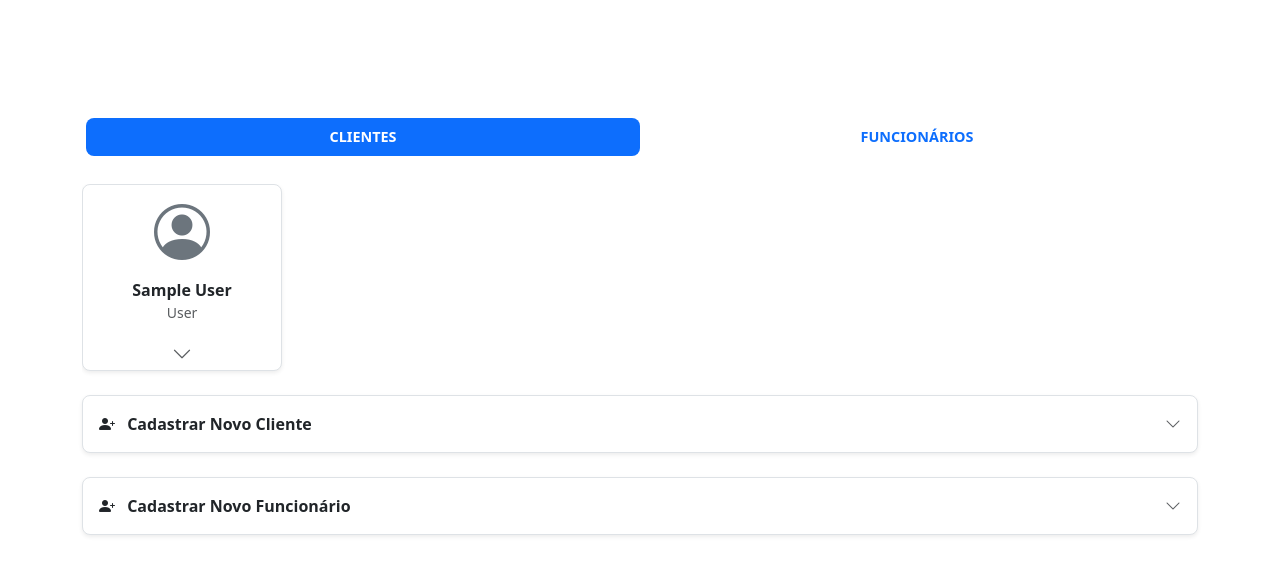
After one commit to anleaes/2026-1-SDM-Segunda-Noite-ZS-07, a Django app: page /gerenciamento/ in a window 1280 px wide. The commit adds this page. Shown: the top 582 px of the page. Run offline with Django 5.2, Linux system fonts and the light colour scheme; a user stored in the database is signed in; tables that the repository leaves empty hold one stand-in row (values such as "Sample post").

Commit message:
Create a website management page with the ability to create and edit adopters and employees.

```diff
--- /dev/null
+++ b/apps/adopters/forms.py
@@ -0,0 +1,14 @@
+from django import forms
+from .models import Adopter
+
+class AdopterForm(forms.ModelForm):
+    username = forms.CharField(max_length=150, label='Usuário', required=True)
+    email = forms.EmailField(label='E-mail', required=True)
+    password = forms.CharField(widget=forms.PasswordInput, label='Senha', required=True)
+
+    class Meta:
+        model = Adopter
+        fields = [
+            'username', 'email', 'first_name', 'last_name','password', 'cpf',
+            'address', 'yard_security', 'addressComprove', 'checkedData'
+        ]
--- a/apps/adopters/models.py
+++ b/apps/adopters/models.py
@@ -3,7 +3,7 @@ from persons.models import Person
 
 # Create your models here.
 class Adopter(Person):
-    yard_security = models.BooleanField('Segurança do Jardim', default=False, null=False, choices=[
+    yard_security = models.BooleanField('Segurança do Local', default=False, null=False, choices=[
         (True, 'Seguro'),
         (False, 'Não seguro'),
     ])
--- a/apps/adopters/urls.py
+++ b/apps/adopters/urls.py
@@ -8,5 +8,7 @@ router = routers.SimpleRouter()
 router.register('', views.AdopterViewSet, basename='adotantes')
 
 urlpatterns = [
-    path('', include(router.urls) )
+    path('adicionar/', views.add_adopter, name='add_adopter'),
+    path('editar/<int:register_adopter>/', views.edit_adopter, name='edit_adopter'),
+    path('', include(router.urls) ),
 ]
--- a/apps/core/urls.py
+++ b/apps/core/urls.py
@@ -7,6 +7,5 @@ app_name = 'core'
 urlpatterns = [
     path('', views.home, name='home'),
     path('login/', TemplateView.as_view(template_name='core/login.html'), name='login'),
-
-
+    path('gerenciamento/', views.management_panel, name='management_panel'),
 ]
--- a/apps/core/views.py
+++ b/apps/core/views.py
@@ -1,5 +1,11 @@
 from django.shortcuts import render
+from django.contrib.auth.decorators import user_passes_test
+from django.contrib import messages
 from animals.models import Animal
+from employees.models import Employee
+from adopters.models import Adopter
+from employees.forms import EmployeeForm
+from adopters.forms import AdopterForm
 
 # Create your views here.
 
@@ -10,3 +16,20 @@ def home(request):
         'animals': animals
     }
     return render(request, template_name, context)
+
+@user_passes_test(lambda u: u.is_superuser)
+def management_panel(request):
+    template_name = 'dashboard/management_panel.html'
+
+    employees = Employee.objects.all()
+    form_employee = EmployeeForm()
+    adopters = Adopter.objects.all()
+    form_adopters = AdopterForm()
+
+    context = {
+        'employees': employees,
+        'adopters': adopters,
+        'form_employee': form_employee,
+        'form_adopters': form_adopters
+    }
+    return render(request, template_name, context)
--- a/apps/employees/forms.py
+++ b/apps/employees/forms.py
@@ -2,7 +2,22 @@ from django import forms
 from .models import Employee
 
 class EmployeeForm(forms.ModelForm):
+    username = forms.CharField(max_length=150, label='Usuário', required=True)
+    email = forms.EmailField(label='E-mail', required=True)
+    password = forms.CharField(widget=forms.PasswordInput, label='Senha', required=True)
 
     class Meta:
         model = Employee
+
+        fields = [
+            'username', 'email','first_name',
+            'last_name', 'birth_date', 'cpf',
+            'password', 'position', 'hire_date'
+        ]
+
+        widgets = {
+            'birth_date': forms.DateInput(attrs={'type': 'date'}),
+            'hire_date': forms.DateInput(attrs={'type': 'date'}),
+        }
+
         exclude = ()
--- a/apps/employees/urls.py
+++ b/apps/employees/urls.py
@@ -8,9 +8,9 @@ router = routers.SimpleRouter()
 router.register('', views.EmployeeViewSet, basename='funcionarios')
 
 urlpatterns = [
-    path('', include(router.urls)),
     path('listar/', views.list_employees, name='list_employees'),
     path('adicionar/', views.add_employee, name='add_employee'),
     path('editar/<int:register_employee>/', views.edit_employee, name='edit_employee'),
     path('excluir/<int:register_employee>/', views.delete_employee, name='delete_employee'),
+    path('', include(router.urls)),
 ]
--- a/templates/base.html
+++ b/templates/base.html
@@ -53,7 +53,7 @@
                             </li>
                             {% if user.is_superuser %}
                                 <li>
-                                    <a class="dropdown-item py-2" href="{% url 'employees:list_employees' %}">
+                                    <a class="dropdown-item py-2" href="{% url 'core:management_panel' %}">
                                         Gerenciamento do Site
                                     </a>
                                 </li>
--- /dev/null
+++ b/templates/dashboard/management_panel.html
@@ -0,0 +1,282 @@
+{% extends 'base.html' %}
+{% load static %}
+
+{% block title %}{{ block.super }}{% endblock title %}
+
+{% block extra_css %}
+    <link rel="stylesheet" href="{% static 'css/management_panel.css' %}">
+{% endblock extra_css %}
+
+{% block body %}
+<div class="container py-4">
+
+    <div class="rn-card">
+
+        <ul class="nav nav-pills nav-justified mb-4 p-1 rounded-3" style="background-color: var(--bege-secondary);" id="tabGerenciamento" role="tablist">
+            <li class="nav-item" role="presentation">
+                <button class="nav-link active fw-bold text-uppercase py-2 rounded-3 border-0 shadow-none" id="clientes-tab" data-bs-toggle="tab" data-bs-target="#clientes-panel" type="button" role="tab" style="font-size: 0.9rem;">
+                    Clientes
+                </button>
+            </li>
+            <li class="nav-item" role="presentation">
+                <button class="nav-link fw-bold text-uppercase py-2 rounded-3 border-0 shadow-none" id="funcionarios-tab" data-bs-toggle="tab" data-bs-target="#funcionarios-panel" type="button" role="tab" style="font-size: 0.9rem;">
+                    Funcionários
+                </button>
+            </li>
+        </ul>
+
+        <div class="tab-content" id="tabGerenciamentoConteudo">
+
+            <div class="tab-pane fade show active" id="clientes-panel" role="tabpanel" aria-labelledby="clientes-tab">
+
+                <div class="d-flex gap-3 overflow-auto flex-nowrap pb-4 align-items-start">
+
+                    {% for adopter in adopters %}
+                    <div class="border rounded-3 px-3 pt-1 bg-white shadow-sm flex-shrink-0" style="min-width: 200px;">
+
+                        <div class="text-center cursor-pointer" data-bs-toggle="collapse" data-bs-target="#client-collapse-{{ adopter.register }}" style="cursor: pointer;">
+                            <i class="bi bi-person-circle text-secondary" style="font-size: 3.5rem;"></i>
+                            <div class="mt-2 mb-3">
+                                <h6 class="fw-bold mb-0" style="color: var(--text);">{{ adopter.first_name }} {{ adopter.last_name }}</h6>
+                                <small class="text-muted">User</small>
+                            </div>
+                            <i class="bi bi-chevron-down text-muted fs-5"></i>
+                        </div>
+
+                        <div class="collapse" id="client-collapse-{{ adopter.register }}">
+
+                            <div class="mb-3 text-center">
+                                <span class="d-block text-muted small fw-bold">Usuário:</span>
+                                <span class="fw-bold fs-6">@{{ adopter.user.username|default:"Sem usuário" }}</span>
+                                <div class="d-flex gap-2 mt-3">
+                                    <button class="btn btn-sm btn-primary flex-fill" onclick="abrirModalTexto('{{ adopter.register }}', 'adopter', 'username', 'Alterar Usuário', '{{ adopter.user.username }}')">Alterar User</button>
+                                    <button class="btn btn-sm btn-secondary flex-fill" onclick="abrirModalTexto('{{ adopter.register }}', 'adopter', 'password', 'Nova Senha', '')">Nova Senha</button>
+                                </div>
+                            </div>
+
+                            <div class="d-flex justify-content-between align-items-center mb-3 bg-light p-2 rounded">
+                                <div>
+                                    <span class="d-block text-muted small fw-bold">Endereço:</span>
+                                    <span class="text-dark">{{ adopter.address }}</span>
+                                </div>
+                                <button class="btn btn-sm text-primary fs-5 border-0 shadow-none ms-2" onclick="abrirModalTexto('{{ adopter.register }}', 'adopter', 'address', 'Alterar Endereço', '{{ adopter.address }}')"><i class="bi bi-pencil-square"></i></button>
+                            </div>
+
+                            <form method="POST" action="{% url "adopters:edit_adopter" adopter.register %}">
+                                {% csrf_token %}
+                                <input type="hidden" name="quick_status_update" value="true">
+
+                                <div class="d-flex flex-column gap-2 mt-2">
+                                    <div class="form-check form-switch d-flex justify-content-between align-items-center ps-0 py-1 m-0">
+                                        <label class="form-check-label fw-medium small"><i class="bi bi-house-door me-2"></i>Local Seguro</label>
+                                        <input class="form-check-input ms-0 shadow-none custom-switch" type="checkbox" role="switch" name="yard_security"{% if adopter.yard_security %}checked{% endif %}>
+                                    </div>
+                                    <div class="form-check form-switch d-flex justify-content-between align-items-center ps-0 py-1 m-0">
+                                        <label class="form-check-label fw-medium small"><i class="bi bi-geo-alt me-2"></i>Endereço Verificado</label>
+                                        <input class="form-check-input ms-0 shadow-none custom-switch" type="checkbox" role="switch" name="address_verify" {% if adopter.addressComprove %}checked{% endif %}>
+                                    </div>
+                                    <div class="form-check form-switch d-flex justify-content-between align-items-center ps-0 py-1 m-0">
+                                        <label class="form-check-label fw-medium small"><i class="bi bi-check-circle me-2"></i>Dados Validados</label>
+                                        <input class="form-check-input ms-0 shadow-none custom-switch" type="checkbox" role="switch" name="checked_data" {% if adopter.checkedData %}checked{% endif %}>
+                                    </div>
+                                </div>
+                                <button type="submit" class="btn botao-filtro my-3 mx-auto d-block">
+                                    Salvar
+                                </button>
+                            </form>
+                        </div>
+                    </div>
+                    {% empty %}
+                    <div class="w-100 text-center text-muted py-5">
+                        <i class="bi bi-inbox fs-1 d-block mb-2"></i>
+                        Nenhum cliente cadastrado.
+                    </div>
+                    {% endfor %}
+                </div>
+            </div>
+
+            <div class="tab-pane fade" id="funcionarios-panel" role="tabpanel" aria-labelledby="funcionarios-tab">
+
+                <div class="d-flex gap-3 overflow-auto flex-nowrap pb-4 align-items-start">
+
+                    {% for employee in employees %}
+                    <div class="border rounded-3 px-3 pt-1 bg-white shadow-sm flex-shrink-0" style="min-width: 200px;">
+
+                        <div class="text-center cursor-pointer" data-bs-toggle="collapse" data-bs-target="#emp-collapse-{{ employee.register }}" style="cursor: pointer;">
+                            <i class="bi bi-briefcase text-secondary" style="font-size: 3.5rem;"></i>
+                            <div class="mt-2 mb-3">
+                                <h6 class="fw-bold mb-0" style="color: var(--text);">{{ employee.first_name }} {{ employee.last_name }}</h6>
+                                <small class="text-muted">{{ employee.position|default:"Equipe do Abrigo" }}</small>
+                            </div>
+                            <i class="bi bi-chevron-down text-muted fs-5"></i>
+                        </div>
+
+                        <div class="collapse" id="emp-collapse-{{ employee.register }}">
+
+                            <div class="mb-3 text-center">
+                                <span class="d-block text-muted small fw-bold">Usuário:</span>
+                                <span class="fw-bold fs-6">@{{ employee.user.username|default:"Sem usuário" }}</span>
+                                <div class="d-flex gap-2 mt-3">
+                                    <button class="btn btn-sm btn-primary flex-fill" onclick="abrirModalTexto('{{ employee.register }}', 'employee', 'username', 'Alterar Usuário', '{{ employee.user.username }}')">Alterar User</button>
+                                    <button class="btn btn-sm btn-secondary flex-fill" onclick="abrirModalTexto('{{ employee.register }}', 'employee', 'password', 'Nova Senha', '')">Resetar Senha</button>
+                                </div>
+                            </div>
+
+                            <div class="d-flex justify-content-between align-items-center mb-3 mt-3">
+                                <div>
+                                    <span class="d-block text-muted small fw-bold">Cargo:</span>
+                                    <span class="text-dark">{{ employee.position }}</span>
+                                </div>
+                                <button type="button" class="btn btn-sm text-primary fs-5 border-0 shadow-none ms-2" onclick="abrirModalTexto('{{ employee.register }}', 'employee', 'position', 'Alterar Cargo', '{{ employee.position }}')"><i class="bi bi-pencil-square"></i></button>
+                            </div>
+
+                            <div class="d-flex justify-content-between align-items-center mb-3 mt-3">
+                                <div>
+                                    <span class="d-block text-muted small fw-bold">Nível no Sistema:</span>
+                                    <span class="text-dark">{% if employee.user.is_superuser %}Administrador{% else %}Moderador{% endif %}</span>
+                                </div>
+                                <button type="button" class="btn btn-sm text-primary fs-5 border-0 shadow-none ms-2" onclick="abrirModalNivel('{{ employee.register }}', '{% if employee.user.is_superuser %}admin{% else %}moderador{% endif %}')"><i class="bi bi-pencil-square"></i></button>
+                            </div>
+
+                            <hr class="my-2 border-light">
+
+                            <form method="POST" action="{% url "employees:edit_employee" employee.register %}">
+                                {% csrf_token %}
+
+                                <input type="hidden" name="quick_status_update" value="true">
+
+                                <div class="form-check form-switch d-flex justify-content-between align-items-center ps-0 py-1 m-0 mt-2">
+                                    <label class="form-check-label fw-medium small"><i class="bi bi-power text-danger me-2"></i>Status da Conta</label>
+                                    <input class="form-check-input ms-0 shadow-none custom-switch" type="checkbox" role="switch" name="is_active" {% if employee.is_active %}checked{% endif %}>
+                                </div>
+                                <button type="submit" class="btn botao-filtro my-3 mx-auto d-block">
+                                    Salvar
+                                </button>
+
+                            </form>
+                        </div>
+                    </div>
+                    {% empty %}
+                    <div class="w-100 text-center text-muted py-5">
+                        <i class="bi bi-inbox fs-1 d-block mb-2"></i>
+                        Nenhum funcionário cadastrado.
+                    </div>
+                    {% endfor %}
+                </div>
+            </div>
+
+            <div class="border rounded-3 bg-white shadow-sm mb-4 overflow-hidden">
+                <div class="d-flex justify-content-between align-items-center p-3"
+                        style="cursor: pointer;"
+                        data-bs-toggle="collapse"
+                        data-bs-target="#formNovoCliente">
+                    <span class="fw-bold fs-6" style="color: var(--text);">
+                        <i class="bi bi-person-plus-fill me-2" style="color: var(--primary);"></i>
+                        Cadastrar Novo Cliente
+                    </span>
+                    <i class="bi bi-chevron-down text-muted"></i>
+                </div>
+
+                <div class="collapse" id="formNovoCliente">
+                    <div class="p-4">
+                        <form action="{% url "adopters:add_adopter" %}" method="POST">
+                            {% csrf_token %}
+
+                            <div class="form-django">
+                                {{ form_adopters.as_p }}
+                            </div>
+
+                            <div class="text-end mt-4 pt-3 border-top">
+                                <button type="submit" class="btn botao-filtro px-4 py-2 fw-bold">Salvar Cliente</button>
+                            </div>
+                        </form>
+                    </div>
+                </div>
+            </div>
+
+            <div class="border rounded-3 bg-white shadow-sm mb-4 overflow-hidden">
+                <div class="d-flex justify-content-between align-items-center p-3"
+                        style="cursor: pointer;"
+                        data-bs-toggle="collapse"
+                        data-bs-target="#formNovoFuncionario">
+                    <span class="fw-bold fs-6" style="color: var(--text);">
+                        <i class="bi bi-person-plus-fill me-2" style="color: var(--primary);"></i>
+                        Cadastrar Novo Funcionário
+                    </span>
+                    <i class="bi bi-chevron-down text-muted"></i>
+                </div>
+
+                <div class="collapse" id="formNovoFuncionario">
+                    <div class="p-4">
+                        <form action="{% url "employees:add_employee" %}" method="POST">
+                            {% csrf_token %}
+
+                            <div class="form-django">
+                                {{ form_employee.as_p }}
+                            </div>
+
+                            <div class="text-end mt-4 pt-3 border-top">
+                                <button type="submit" class="btn botao-filtro px-4 py-2 fw-bold">Salvar Funcionário</button>
+                            </div>
+                        </form>
+                    </div>
+                </div>
+            </div>
+
+        </div>
+
+    </div>
+</div>
+<div class="modal fade" id="modalEdicaoTexto" tabindex="-1" aria-hidden="true">
+  <div class="modal-dialog modal-dialog-centered">
+    <div class="modal-content">
+      <div class="modal-header">
+        <h5 class="modal-title fw-bold" id="modalTextoTitulo">Alterar Dado</h5>
+        <button type="button" class="btn-close" data-bs-dismiss="modal" aria-label="Close"></button>
+      </div>
+      <div class="modal-body">
+        <input type="hidden" id="modalTextoId">
+        <input type="hidden" id="modalTextoAcao">
+        <input type="hidden" id="modalTextoEntidade">
+        <div class="mb-3">
+            <label class="form-label text-muted fw-bold">Novo Valor</label>
+            <input type="text" class="form-control shadow-none" id="modalTextoInput" style="border: 1px solid var(--primary);">
+        </div>
+      </div>
+      <div class="modal-footer">
+        <button type="button" class="btn btn-secondary fw-bold" data-bs-dismiss="modal">Cancelar</button>
+        <button type="button" class="btn botao-filtro px-4" onclick="enviarEdicaoTexto()">Enviar</button>
+      </div>
+    </div>
+  </div>
+</div>
+
+<div class="modal fade" id="modalEdicaoNivel" tabindex="-1" aria-hidden="true">
+  <div class="modal-dialog modal-dialog-centered">
+    <div class="modal-content">
+      <div class="modal-header">
+        <h5 class="modal-title fw-bold">Alterar Nível no Sistema</h5>
+        <button type="button" class="btn-close" data-bs-dismiss="modal" aria-label="Close"></button>
+      </div>
+      <div class="modal-body text-center">
+        <input type="hidden" id="modalNivelId">
+        <p class="mb-2 text-muted fw-bold">Nível Atual: <span id="nivelAtualBadge" class="badge bg-dark fs-6 ms-2"></span></p>
+
+        <p class="fw-bold mt-4 mb-3" style="color: var(--text);">Selecione o novo nível:</p>
+
+        <div class="btn-group w-100 shadow-sm mb-2" role="group">
+          <input type="radio" class="btn-check" name="nivelRadio" id="radioAdmin" value="admin" autocomplete="off">
+          <label class="btn btn-outline-danger fw-bold" for="radioAdmin">Administrador</label>
+
+          <input type="radio" class="btn-check" name="nivelRadio" id="radioMod" value="moderador" autocomplete="off">
+          <label class="btn btn-outline-primary fw-bold" for="radioMod">Moderador</label>
+        </div>
+      </div>
+      <div class="modal-footer mt-2">
+        <button type="button" class="btn btn-secondary fw-bold" data-bs-dismiss="modal">Cancelar</button>
+        <button type="button" class="btn botao-filtro px-4" onclick="enviarEdicaoNivel()">Enviar</button>
+      </div>
+    </div>
+  </div>
+</div>
+{% endblock body %}
```
Also changed, not shown: apps/adopters/views.py (+75 -3 lines), apps/employees/views.py (+45 -13 lines), 2 other files.
